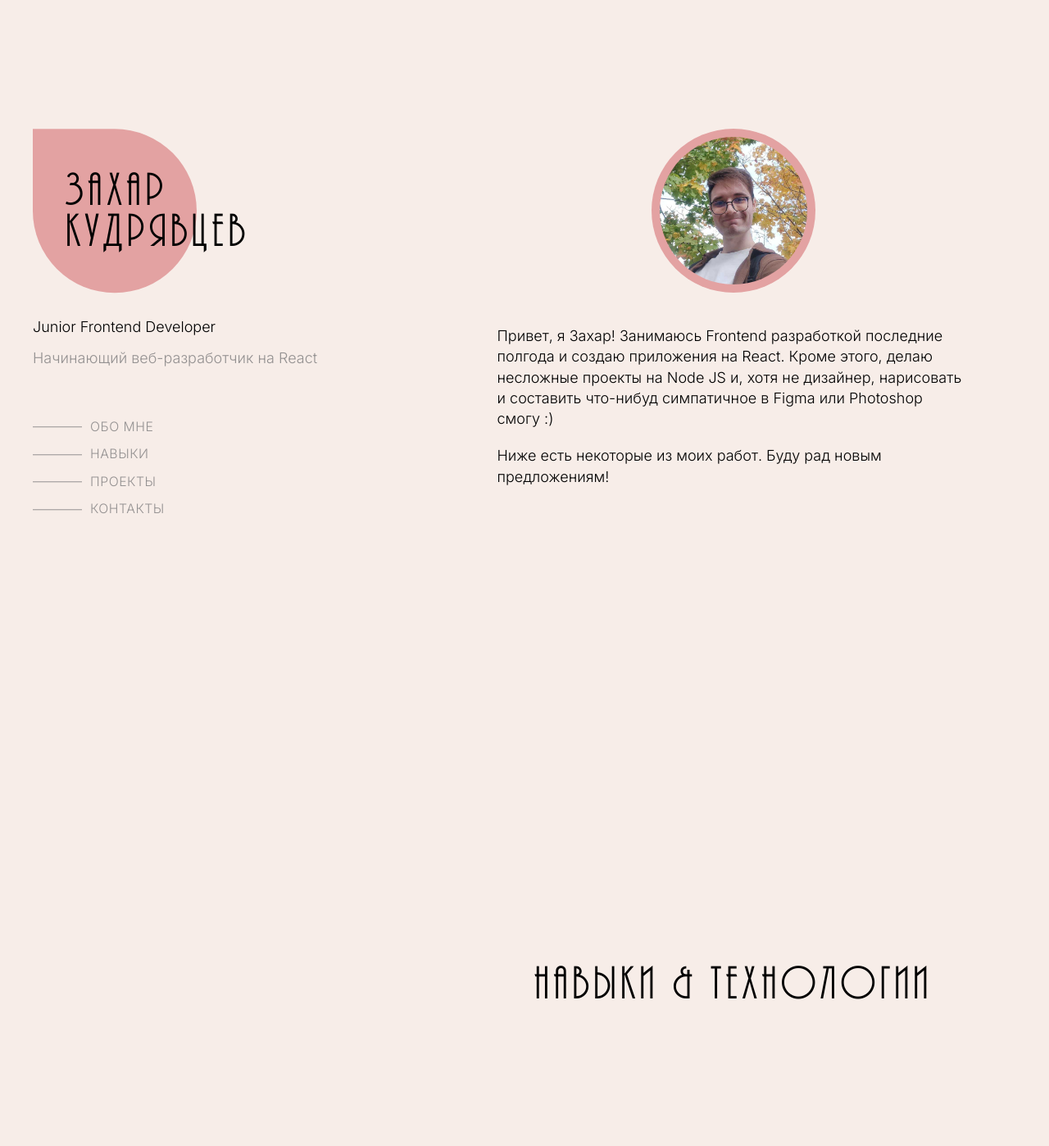
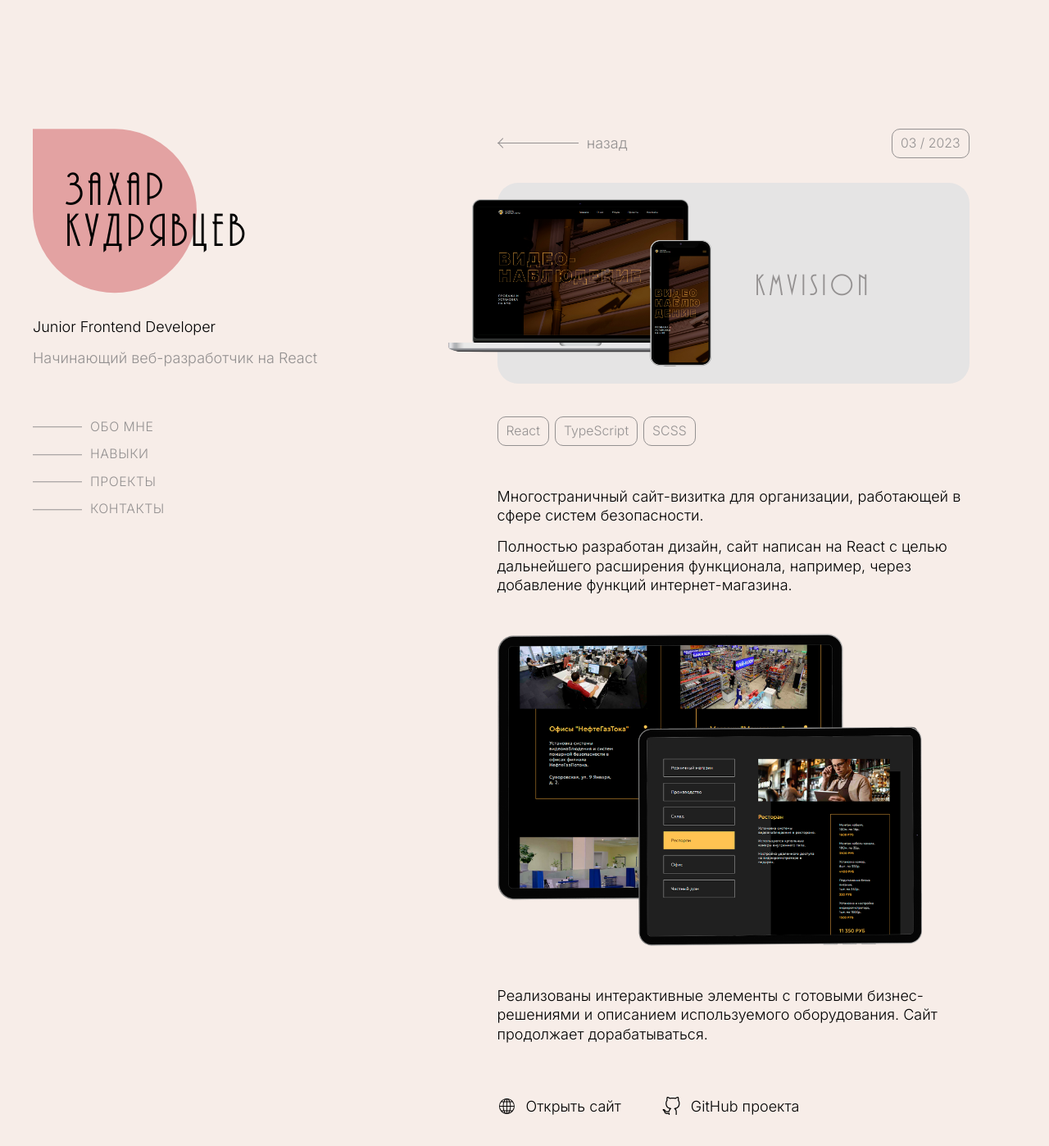
Before and after one commit to zaharkud/personal-portfolio, a React (Create React App) app: page /project_03 in a window 1280 px wide. Shown: the top 1398 px of the page at 82% size. Built offline with nearby package versions, Linux system fonts and the light colour scheme.

Commit message:
Added kmvision project

```diff
--- a/public/index.html
+++ b/public/index.html
@@ -8,10 +8,7 @@
   <meta name="theme-color" content="#000000" />
   <meta name="description" content="Portfolio" />
   <link rel="apple-touch-icon" href="%PUBLIC_URL%/logo192.png" />
-  <!--
-      manifest.json provides metadata used when your web app is installed on a
-      user's mobile device or desktop. See https://developers.google.com/web/fundamentals/web-app-manifest/
-    -->
+
   <link rel="manifest" href="%PUBLIC_URL%/manifest.json" />
   <!--
       Notice the use of %PUBLIC_URL% in the tags above.
--- a/src/App.tsx
+++ b/src/App.tsx
@@ -1,11 +1,13 @@
 import styles from "app.module.scss";
 
-import Project_01 from "pages/project_01/Project_01";
 import Main from "pages/main/Main";
 import { useRef, useEffect, useState } from "react";
 import { Routes, Route, useLocation } from "react-router-dom";
 import Sidebar from "components/Sidebar/Sidebar";
+
+import Project_01 from "pages/project_01/Project_01";
 import Project_02 from "pages/project_02/project_02";
+import Project_03 from "pages/project_03/project_03";
 
 function App() {
   const sidebar = useRef<HTMLDivElement>(null);
@@ -85,12 +87,6 @@
   }
 
   //TODO: Перенести сайдбар в отдельный элемент
-  //TODO: Залить первый проект
-  //TODO: Эксперимент со шрифтом описания
-  //TODO: Добавить ссылки
-  //TODO: Записать навыки
-
-  //TODO: Адаптив
 
   return (
     <>
@@ -125,6 +121,7 @@
                   />
                   <Route path="/project_01" element={<Project_01 />} />
                   <Route path="/project_02" element={<Project_02 />} />
+                  <Route path="/project_03" element={<Project_03 />} />
                   <Route
                     path="*"
                     element={
--- a/src/components/ProjectCard/ProjectCard.tsx
+++ b/src/components/ProjectCard/ProjectCard.tsx
@@ -3,21 +3,25 @@
 interface IProjectPromoTypes {
   projectImg: string;
   projectType: string;
+  projectName?: string;
 }
 
 export default function ProjectCard({
   projectImg,
   projectType,
+  projectName,
 }: IProjectPromoTypes) {
   const projectLink = `https://${projectType}`;
 
   return (
     <div className={styles.projectCard}>
       <div className={styles.projectCard__img}>
-        <img src={projectImg} alt="Скриншот сайта проекта"/>
+        <img src={projectImg} alt="Скриншот сайта проекта" />
       </div>
       <div className={styles.projectCard__description}>
-        <a href={projectLink} target="_blank" rel="noreferrer">{projectType}</a>
+        <a href={projectLink} target="_blank" rel="noreferrer">
+          {projectName || projectType}
+        </a>
       </div>
     </div>
   );
--- a/src/pages/main/projects/Projects.tsx
+++ b/src/pages/main/projects/Projects.tsx
@@ -1,6 +1,7 @@
 import styles from "./projects.module.scss";
 import projectImg__01 from "assets/img/projects/project__01-01.webp";
 import projectImg__02 from "assets/img/projects/project__02-01.webp";
+import projectImg__03 from "assets/img/projects/project__03-01.webp";
 import ProjectPromo from "components/ProjectPromo/ProjectPromo";
 import { Link } from "react-router-dom";
 
@@ -24,6 +25,7 @@
           </p>
         </div>
       </article>
+
       <article className={styles.project}>
         <ProjectPromo projectImg={projectImg__02} projectLink="/project_02" />
         <div className={styles.project__bottom}>
@@ -43,6 +45,26 @@
           </div>
         </div>
       </article>
+
+      <article className={styles.project}>
+        <ProjectPromo projectImg={projectImg__03} projectLink="/project_03" />
+        <div className={styles.project__bottom}>
+          <div className={styles.techStack}>
+            <article className={styles.techStack__item}>React</article>
+            <article className={styles.techStack__item}>TypeScript</article>
+            <article className={styles.techStack__item}>SCSS</article>
+          </div>
+          <div className={styles.project__content}>
+            <Link to="/project_03">
+              <h3 className={styles.title}>KMVision - системы безопасности</h3>
+            </Link>
+            <p className={styles.description}>
+              Многостраничный сайт-визитка для организации, работающей в сфере
+              систем безопасности
+            </p>
+          </div>
+        </div>
+      </article>
     </section>
   );
 }
--- /dev/null
+++ b/src/pages/project_03/project_03.tsx
@@ -0,0 +1,80 @@
+import styles from "styles/projectCommon.module.scss";
+import projectImgMockup from "assets/img/projects/project__03-01.webp";
+import projectImgSnapshot_01 from "assets/img/projects/project__03-02.webp";
+import ProjectCard from "components/ProjectCard/ProjectCard";
+import { useEffect } from "react";
+import { useNavigate } from "react-router-dom";
+
+export default function Project_03() {
+  const navigate = useNavigate();
+  const goBack = () => navigate(-1);
+
+  useEffect(() => {
+    window.scrollTo(0, 0);
+  });
+
+  return (
+    <section className={styles.container}>
+      <article className={styles.project}>
+        <div className={styles.project__menu}>
+          <a onClick={goBack} className={styles.btnLeft}>
+            <span></span>назад
+          </a>
+          <p className={styles.projectInfo}>03 / 2023</p>
+        </div>
+        <ProjectCard
+          projectImg={projectImgMockup}
+          projectType="kmvision.zaharkud.ru"
+          projectName="kmvision"
+        />
+        <div className={styles.project__bottom}>
+          <div className={styles.project__content}>
+            <div className={styles.techStack}>
+              <article className={styles.techStack__item}>React</article>
+              <article className={styles.techStack__item}>TypeScript</article>
+              <article className={styles.techStack__item}>SCSS</article>
+            </div>
+            <p className={styles.description}>
+              Многостраничный сайт-визитка для организации, работающей в сфере
+              систем безопасности.
+            </p>
+            <p className={styles.description}>
+              Полностью разработан дизайн, сайт написан на React с целью
+              дальнейшего расширения функционала, например, через добавление
+              функций интернет-магазина.
+            </p>
+            <img
+              className={styles.contentImg}
+              src={projectImgSnapshot_01}
+              alt="Страницы сайта"
+            />
+            <p className={styles.description}>
+              Реализованы интерактивные элементы с готовыми бизнес-решениями и
+              описанием используемого оборудования. Сайт продолжает
+              дорабатываться.
+            </p>
+
+            <div className={styles.social}>
+              <a
+                href="https://kmvision.zaharkud.ru/"
+                target="_blank"
+                rel="noreferrer"
+                className={styles.web}
+              >
+                Открыть сайт
+              </a>
+              <a
+                href="https://github.com/zaharkud/kmvision/"
+                target="_blank"
+                rel="noreferrer"
+                className={styles.github}
+              >
+                GitHub проекта
+              </a>
+            </div>
+          </div>
+        </div>
+      </article>
+    </section>
+  );
+}
```
Also changed, not shown: src/assets/img/projects/project__03-01.webp (added), src/assets/img/projects/project__03-02.webp (added).
